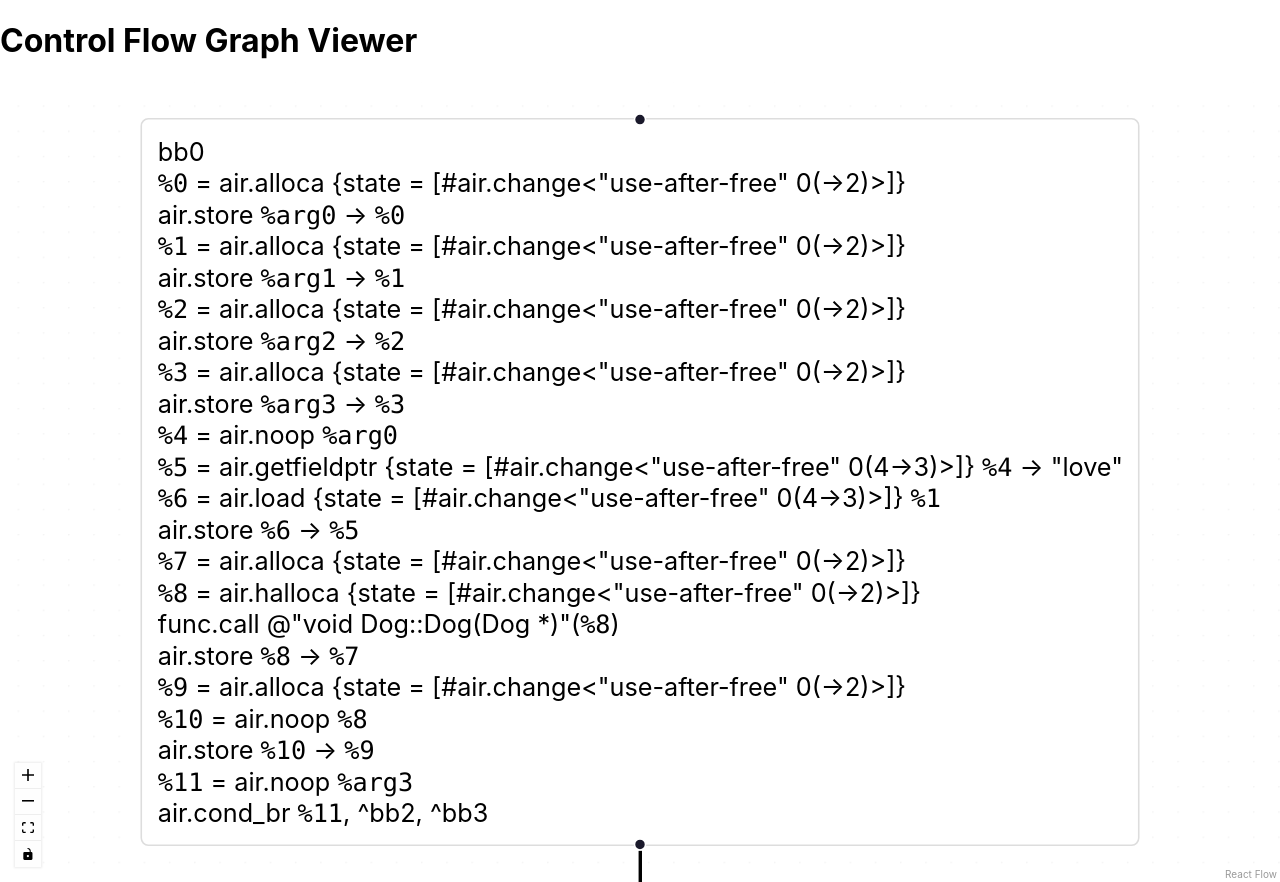
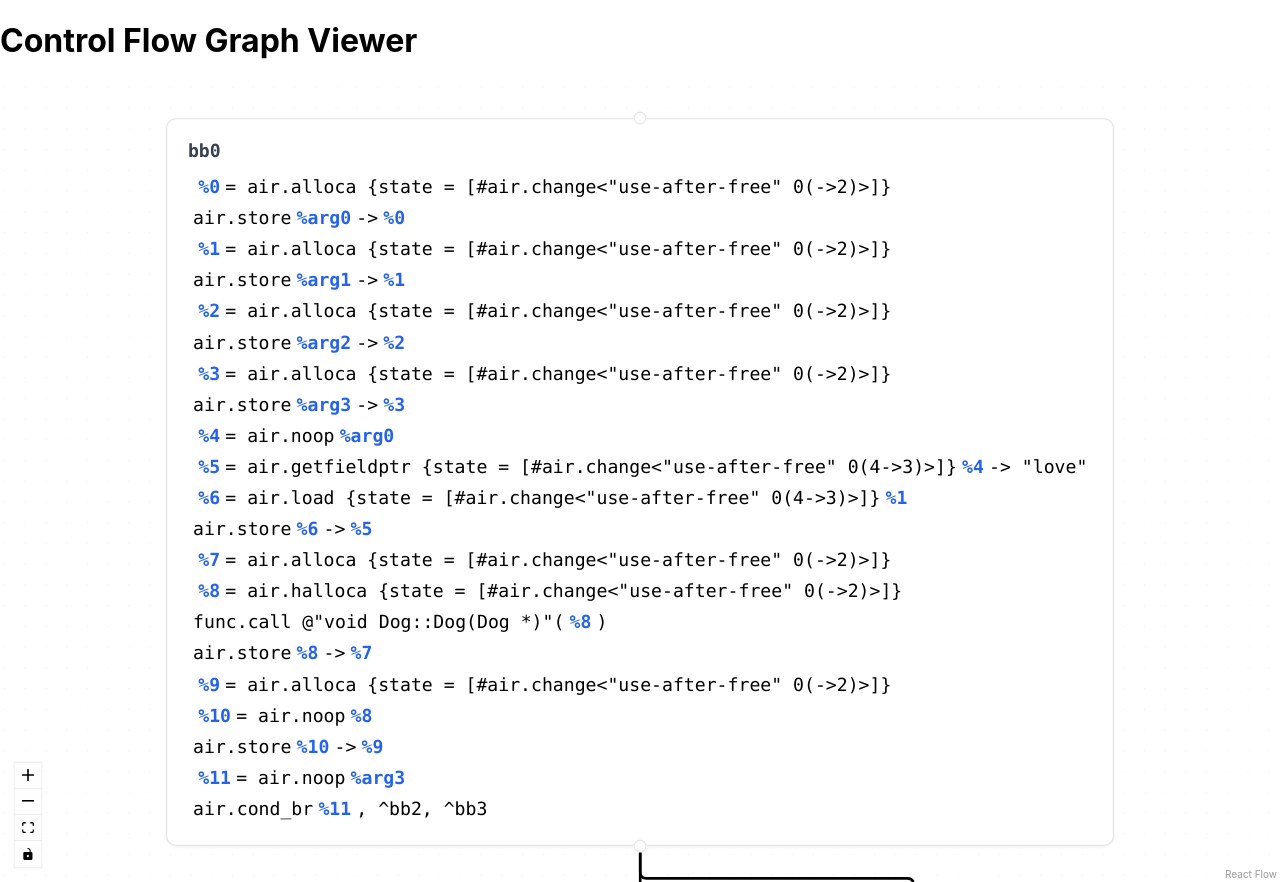
Before and after one commit to SavchenkoValeriy/tau, a React (Create React App) app in the folder ui/trace-viewer/: page / in a window 1280 px wide. Built offline with nearby package versions, Linux system fonts and the light colour scheme.

Commit message:
Bring the CFG styling back

```diff
--- a/ui/trace-viewer/src/components/BasicBlock.tsx
+++ b/ui/trace-viewer/src/components/BasicBlock.tsx
@@ -1,4 +1,4 @@
-import React, { useEffect, useRef, useState } from 'react';
+import React, { useState } from 'react';
 import { Handle, Position } from '@xyflow/react';
 import { BasicBlockProps } from '../types';
 
@@ -14,17 +14,51 @@ const Instruction: React.FC<{ instruction: string }> = ({ instruction }) => {
 
   return (
     <div
-      className="flex items-start space-x-1 relative hover:bg-gray-50 p-1 rounded"
+      style={{
+        display: 'flex',
+        alignItems: 'flex-start',
+        gap: '4px',
+        position: 'relative',
+        padding: '4px',
+        borderRadius: '4px',
+        cursor: 'default',
+        transition: 'background-color 0.2s',
+        backgroundColor: showHint ? '#f5f5f5' : 'transparent',
+        whiteSpace: 'nowrap'
+      }}
       onMouseEnter={() => setShowHint(true)}
       onMouseLeave={() => setShowHint(false)}
     >
       {parts.map((part, index) => (
-        part.startsWith('%') ?
-          <code key={index} className="font-semibold text-blue-600">{part}</code> :
+        part.startsWith('%') ? (
+          <code
+            key={index}
+            style={{
+              fontWeight: 600,
+              color: '#2563eb',
+              fontFamily: 'ui-monospace, SFMono-Regular, Menlo, Monaco, Consolas, monospace'
+            }}
+          >
+            {part}
+          </code>
+        ) : (
           <span key={index}>{part}</span>
+        )
       ))}
       {type && showHint && (
-        <div className="absolute left-full top-0 ml-2 bg-black text-white text-xs px-2 py-1 rounded">
+        <div style={{
+          position: 'absolute',
+          left: '100%',
+          top: '0',
+          marginLeft: '8px',
+          backgroundColor: '#000',
+          color: '#fff',
+          fontSize: '0.75rem',
+          padding: '2px 8px',
+          borderRadius: '4px',
+          whiteSpace: 'nowrap',
+          zIndex: 100
+        }}>
           : {type}
         </div>
       )}
@@ -34,17 +68,49 @@ const Instruction: React.FC<{ instruction: string }> = ({ instruction }) => {
 
 export function BasicBlock(props: BasicBlockProps) {
   return (
-    <div
-      className="bg-white border border-gray-200 rounded-lg shadow-sm p-4"
-    >
-      <Handle type="target" position={Position.Top} />
-      <div className="font-mono text-sm">
-        <div className="font-bold mb-2 text-gray-700">{props.data.name}</div>
+    <div style={{
+      backgroundColor: '#fff',
+      border: '1px solid #e5e7eb',
+      borderRadius: '0.5rem',
+      padding: '1rem',
+      boxShadow: '0 1px 2px 0 rgba(0, 0, 0, 0.05)',
+      width: 'fit-content'
+    }}>
+      <Handle
+        type="target"
+        position={Position.Top}
+        style={{
+          background: '#fff',
+          border: '1px solid #e5e7eb',
+          width: '8px',
+          height: '8px'
+        }}
+      />
+      <div style={{
+        fontFamily: 'ui-monospace, SFMono-Regular, Menlo, Monaco, Consolas, monospace',
+        fontSize: '0.875rem',
+      }}>
+        <div style={{
+          fontWeight: 700,
+          marginBottom: '0.5rem',
+          color: '#374151'
+        }}>
+          {props.data.name}
+        </div>
         {props.data.code.map((line: string, i: number) => (
           <Instruction key={i} instruction={line} />
         ))}
       </div>
-      <Handle type="source" position={Position.Bottom} />
+      <Handle
+        type="source"
+        position={Position.Bottom}
+        style={{
+          background: '#fff',
+          border: '1px solid #e5e7eb',
+          width: '8px',
+          height: '8px'
+        }}
+      />
     </div>
   );
-};
+}
--- a/ui/trace-viewer/src/utils/initializeGraph.ts
+++ b/ui/trace-viewer/src/utils/initializeGraph.ts
@@ -13,10 +13,7 @@ export const initializeGraph = (data: CFGData) => {
       },
       position: { x: 0, y: 0 },
       style: {
-        border: '1px solid #ddd',
-        borderRadius: '5px',
         backgroundColor: 'white',
-        padding: '10px',
       },
     }));
 
```
